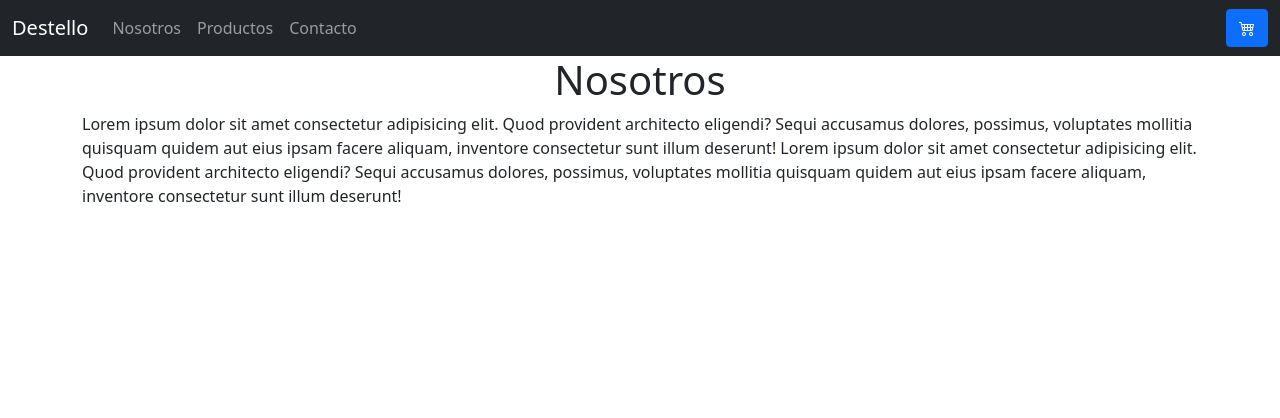
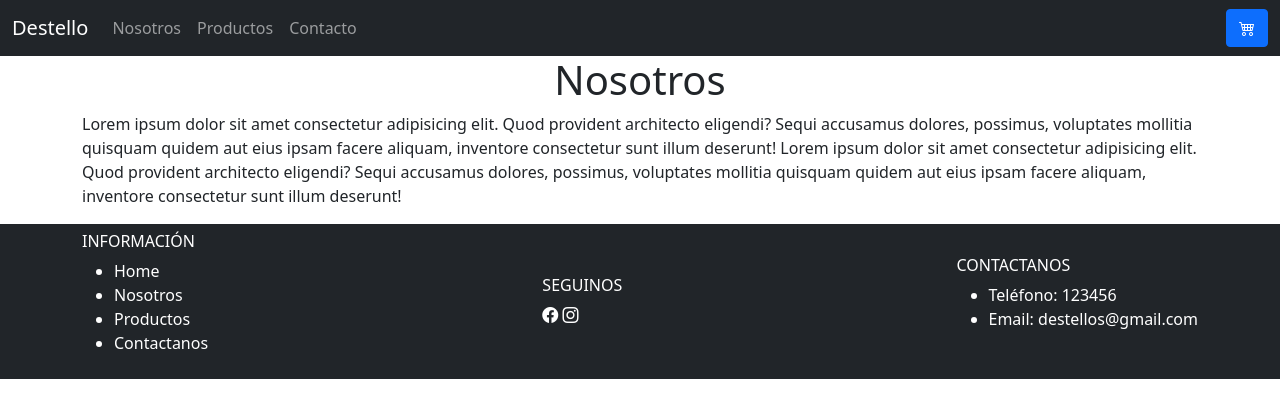
Before and after one commit to lnzambelli/destellos-perfumes, a website: page pages/nosotros.html in a window 1280 px wide. Drawn offline with nearby package versions, Linux system fonts and the light colour scheme.

Commit message:
agregamos footer a todas las paginas

```diff
--- a/pages/nosotros.html
+++ b/pages/nosotros.html
@@ -21,7 +21,7 @@
 </head>
 <body>
      <!-- encabezado: header -->
-     <header>
+     <header class="sticky-top">
       <nav class="navbar navbar-expand-lg navbar-dark bg-dark">
         <div class="container-fluid">
           <a class="navbar-brand" href="../index.html">Destello</a>
@@ -65,10 +65,48 @@
           </section>
     </main>
 
-    <!-- pie de pagina: footer -->
-    <footer>
-
-    </footer>
+   <!-- pie de pagina: footer -->
+   <footer>
+    <nav class="navbar navbar-expand-lg navbar-dark bg-dark">
+      <div class="footerContenedor container">
+        <div class="">
+            <h6>INFORMACIÓN</h6>
+            <ul>
+                <li class="">
+                  <a href="./../index.html">Home</a>
+                </li>
+                <li class="">
+                    <a href="./nosotros.html">Nosotros</a>
+                </li>
+                <li class="">
+                    <a href="./productos.html">Productos</a>
+                </li>
+                <li class="">
+                  <a href="./contactanos.html">Contactanos</a>
+                </li>
+            </ul>
+        </div>
+        <div class="">
+            <h6>SEGUINOS</h6>
+            <div class="footer_redes">
+                <a href="#">
+                  <i class="bi bi-facebook"></i>
+                </a>
+                <a href="#">
+                  <i class="bi bi-instagram"></i>
+                </a>
+            </div>
+        </div>
+        <div class="">
+            <h6>CONTACTANOS</h6>
+            <ul>
+                <li>Teléfono: 123456</li>
+                <li>Email: destellos@gmail.com</li>
+            </ul>
+        </div>
+    </div>
+    </nav>
+  </footer>
 
     <!-- link de css bootstrap-->
     <script src="https://cdn.jsdelivr.net/npm/bootstrap@5.1.3/dist/js/bootstrap.bundle.min.js" integrity="sha384-ka7Sk0Gln4gmtz2MlQnikT1wXgYsOg+OMhuP+IlRH9sENBO0LRn5q+8nbTov4+1p" crossorigin="anonymous"></script>
--- a/sass/layout/_footer.scss
+++ b/sass/layout/_footer.scss
@@ -2,4 +2,9 @@
     display: flex;
     flex-direction: row;
     justify-content: space-between;
+    color: #fff;
+    a{
+        text-decoration: none;
+        color: #fff;
+    }
 }
```
Also changed, not shown: index.html (+4 -3 lines), pages/contactanos.html (+40 -3 lines), pages/productos.html (+40 -2 lines), css/estilos.css.
